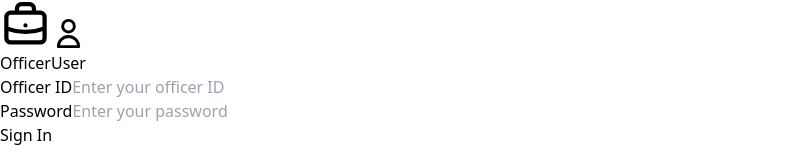
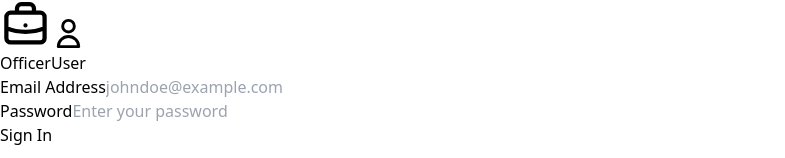
Before and after one commit to itsShivam2/ai-traffic-citation-system, a React (Vite) app: page /signin in a window 1280 px wide. Shown: the part 576-734 px from the top of the page, without its empty margins (0-785 px from the left). Built offline with nearby package versions, Linux system fonts and the light colour scheme; no server answers; a web font is replaced by a local one.

Commit message:
Updated label in signin

```diff
--- a/src/Pages/Signin/Signin.jsx
+++ b/src/Pages/Signin/Signin.jsx
@@ -135,17 +135,11 @@ function Login() {
                 >
                   <div className="col-span-2">
                     <label className="block mb-2 text-sm text-gray-100 dark:text-gray-200">
-                      {selectedTab === "officer"
-                        ? "Officer ID"
-                        : "Email Address"}
+                      Email Address
                     </label>
                     <input
                       type="email"
-                      placeholder={
-                        selectedTab === "officer"
-                          ? "Enter your officer ID"
-                          : "johndoe@example.com"
-                      }
+                      placeholder="johndoe@example.com"
                       name={selectedTab === "officer" ? "email" : "email"}
                       required
                       value={formData.email}
```
